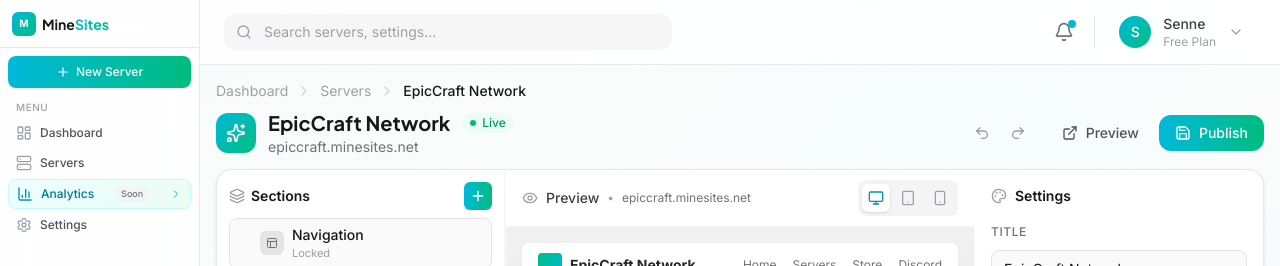
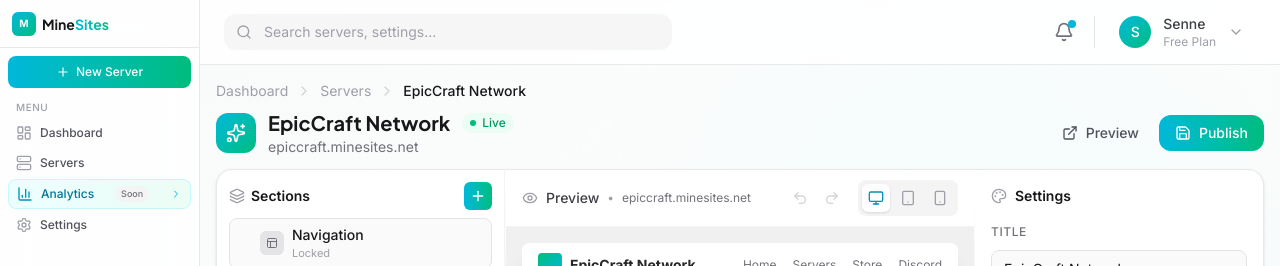
Before and after one commit to sennecools/minesites, a Next.js app: page /dashboard/analytics in a window 1280 px wide. Shown: the top 266 px of the page. Built offline with nearby package versions, Linux system fonts and the light colour scheme.

Commit message:
Add working undo/redo and move to preview header
- Implement undo/redo with history tracking (20 states)
- Move buttons from top header to preview area
- Buttons disabled when no history available
- Visual feedback for disabled state

```diff
--- a/src/app/(dashboard)/dashboard/[serverId]/page.tsx
+++ b/src/app/(dashboard)/dashboard/[serverId]/page.tsx
@@ -1769,13 +1769,42 @@ const initialNavbarSettings: NavbarSettings = {
 };
 
 export default function ServerEditorPage() {
-  const [sections, setSections] = useState<Section[]>(initialSections);
+  const [sections, setSectionsInternal] = useState<Section[]>(initialSections);
+  const [history, setHistory] = useState<Section[][]>([]);
+  const [future, setFuture] = useState<Section[][]>([]);
   const [navbarSettings, setNavbarSettings] = useState<NavbarSettings>(initialNavbarSettings);
   const [selectedSection, setSelectedSection] = useState<string | null>("1");
   const [previewMode, setPreviewMode] = useState<"desktop" | "tablet" | "mobile">("desktop");
   const [showAddSection, setShowAddSection] = useState(false);
   const [copied, setCopied] = useState(false);
   const [expandedCategory, setExpandedCategory] = useState<string>("Essential");
+
+  // Track changes for undo/redo
+  const setSections = (newSections: Section[] | ((prev: Section[]) => Section[])) => {
+    const resolved = typeof newSections === "function" ? newSections(sections) : newSections;
+    setHistory((prev) => [...prev.slice(-19), sections]); // Keep last 20 states
+    setFuture([]);
+    setSectionsInternal(resolved);
+  };
+
+  const undo = () => {
+    if (history.length === 0) return;
+    const prev = history[history.length - 1];
+    setHistory((h) => h.slice(0, -1));
+    setFuture((f) => [sections, ...f]);
+    setSectionsInternal(prev);
+  };
+
+  const redo = () => {
+    if (future.length === 0) return;
+    const next = future[0];
+    setFuture((f) => f.slice(1));
+    setHistory((h) => [...h, sections]);
+    setSectionsInternal(next);
+  };
+
+  const canUndo = history.length > 0;
+  const canRedo = future.length > 0;
 
   const visibleSections = sections.filter((s) => s.visible);
   const selectedSectionData = sections.find((s) => s.id === selectedSection);
@@ -1855,24 +1884,6 @@ export default function ServerEditorPage() {
         </div>
 
         <div className="flex items-center gap-2">
-          <div className="flex items-center gap-1 mr-2">
-            <motion.button
-              whileHover={{ scale: 1.05 }}
-              whileTap={{ scale: 0.95 }}
-              className="p-2 text-zinc-400 hover:text-zinc-600 hover:bg-zinc-100 rounded-lg transition-colors"
-              title="Undo"
-            >
-              <Undo2 className="w-4 h-4" />
-            </motion.button>
-            <motion.button
-              whileHover={{ scale: 1.05 }}
-              whileTap={{ scale: 0.95 }}
-              className="p-2 text-zinc-400 hover:text-zinc-600 hover:bg-zinc-100 rounded-lg transition-colors"
-              title="Redo"
-            >
-              <Redo2 className="w-4 h-4" />
-            </motion.button>
-          </div>
           <motion.button
             whileHover={{ scale: 1.02 }}
             whileTap={{ scale: 0.98 }}
@@ -2053,7 +2064,40 @@ export default function ServerEditorPage() {
                 <span className="text-xs text-zinc-400">•</span>
                 <span className="text-xs text-zinc-500">{mockServer.subdomain}.minesites.net</span>
               </div>
-              <div className="flex items-center gap-1 p-1 bg-zinc-100 rounded-lg">
+              <div className="flex items-center gap-3">
+                {/* Undo/Redo */}
+                <div className="flex items-center gap-1">
+                  <motion.button
+                    whileHover={canUndo ? { scale: 1.05 } : {}}
+                    whileTap={canUndo ? { scale: 0.95 } : {}}
+                    onClick={undo}
+                    disabled={!canUndo}
+                    className={`p-1.5 rounded-md transition-colors ${
+                      canUndo
+                        ? "text-zinc-500 hover:text-zinc-700 hover:bg-zinc-100"
+                        : "text-zinc-300 cursor-not-allowed"
+                    }`}
+                    title="Undo"
+                  >
+                    <Undo2 className="w-4 h-4" />
+                  </motion.button>
+                  <motion.button
+                    whileHover={canRedo ? { scale: 1.05 } : {}}
+                    whileTap={canRedo ? { scale: 0.95 } : {}}
+                    onClick={redo}
+                    disabled={!canRedo}
+                    className={`p-1.5 rounded-md transition-colors ${
+                      canRedo
+                        ? "text-zinc-500 hover:text-zinc-700 hover:bg-zinc-100"
+                        : "text-zinc-300 cursor-not-allowed"
+                    }`}
+                    title="Redo"
+                  >
+                    <Redo2 className="w-4 h-4" />
+                  </motion.button>
+                </div>
+                {/* Device Mode */}
+                <div className="flex items-center gap-1 p-1 bg-zinc-100 rounded-lg">
                 {[
                   { mode: "desktop" as const, icon: Monitor },
                   { mode: "tablet" as const, icon: Tablet },
@@ -2072,6 +2116,7 @@ export default function ServerEditorPage() {
                     <Icon className="w-4 h-4" />
                   </motion.button>
                 ))}
+                </div>
               </div>
             </div>
 
```
